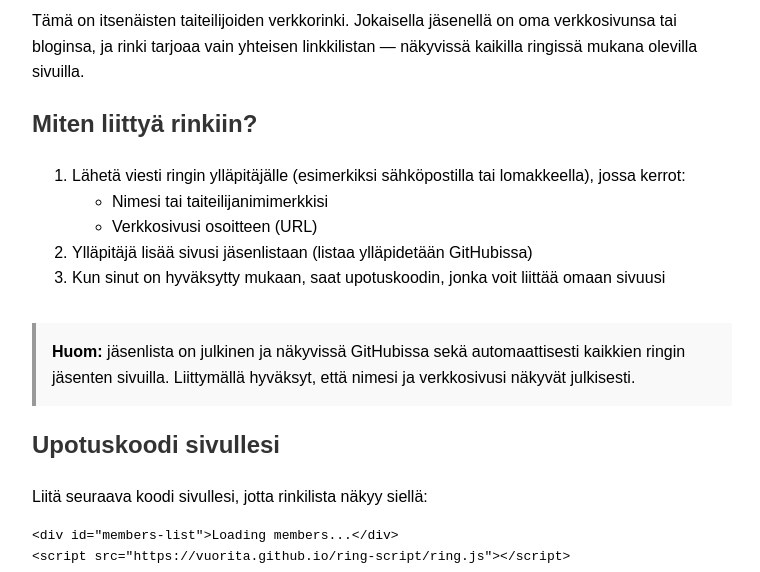
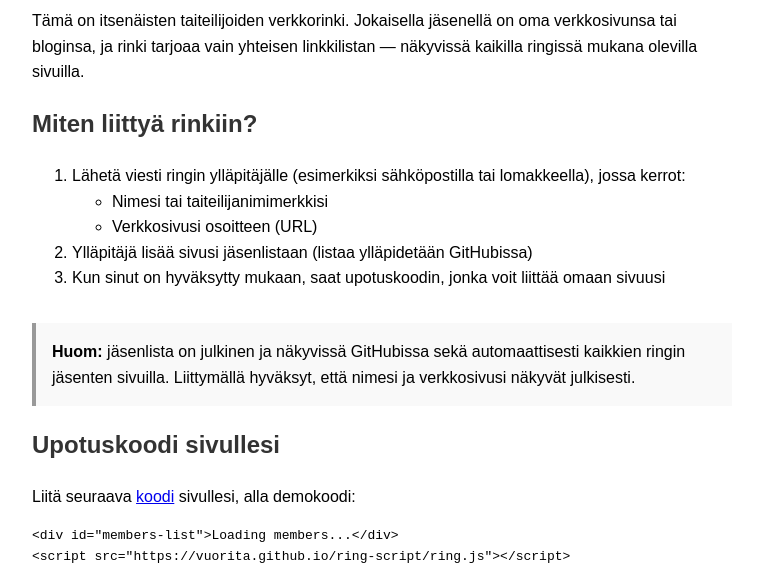
Before and after one commit to vuorita/ring-script, a plain HTML site: page index.html in a window 1280 px wide. Shown: the part 380-952 px from the top of the page, without its empty margins (258-1018 px from the left). Drawn offline with Linux system fonts and the light colour scheme.

Commit message:
Päivitetty index.html

```diff
--- a/index.html
+++ b/index.html
@@ -60,7 +60,7 @@
   </div>
 
   <h2>Upotuskoodi sivullesi</h2>
-  <p>Liitä seuraava koodi sivullesi, jotta rinkilista näkyy siellä:</p>
+  <p>Liitä seuraava <a href="web-code.txt">koodi</a> sivullesi, alla demokoodi:</p>
 
   <pre><code>&lt;div id="members-list"&gt;Loading members...&lt;/div&gt;
 &lt;script src="https://vuorita.github.io/ring-script/ring.js"&gt;&lt;/script&gt;</code></pre>
```
